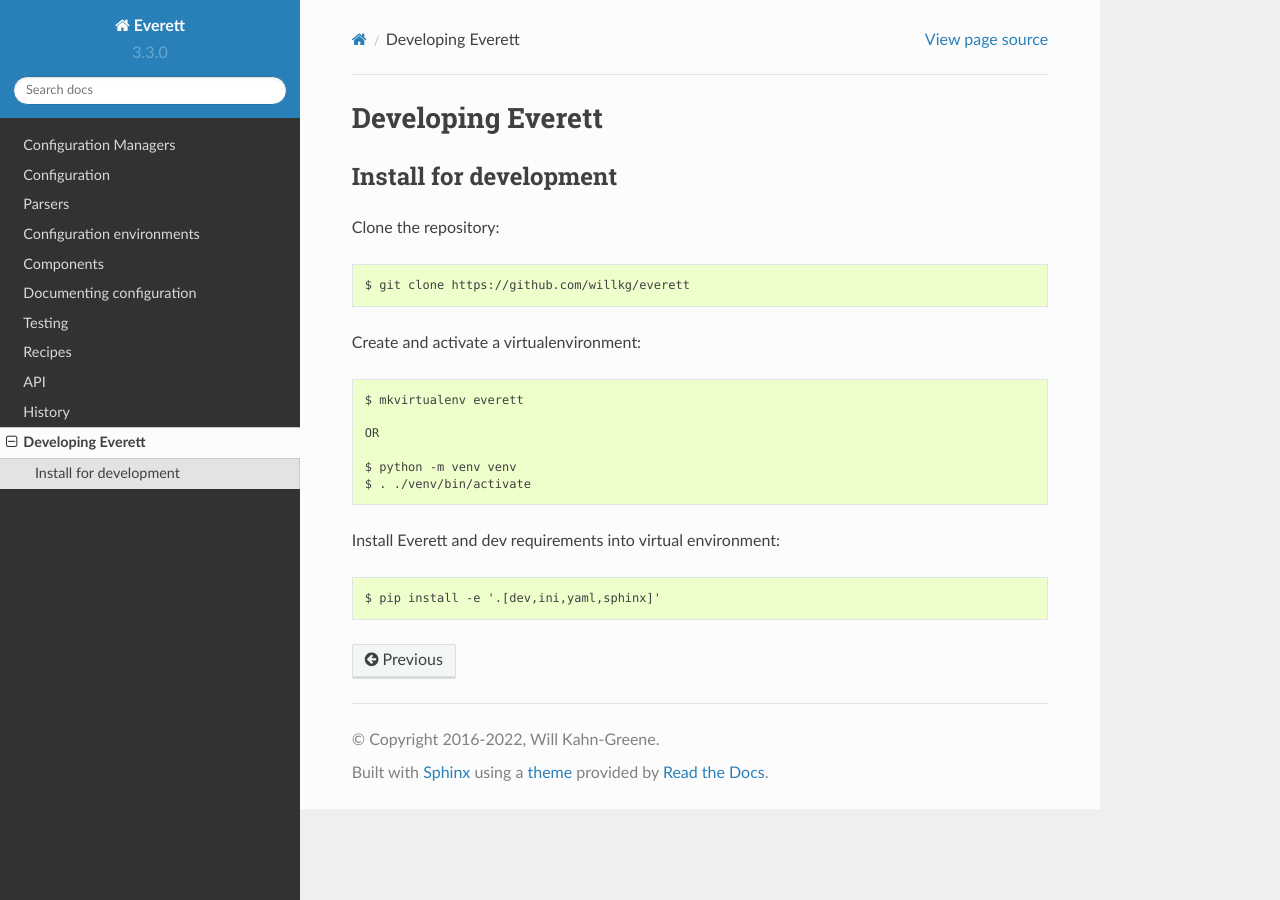
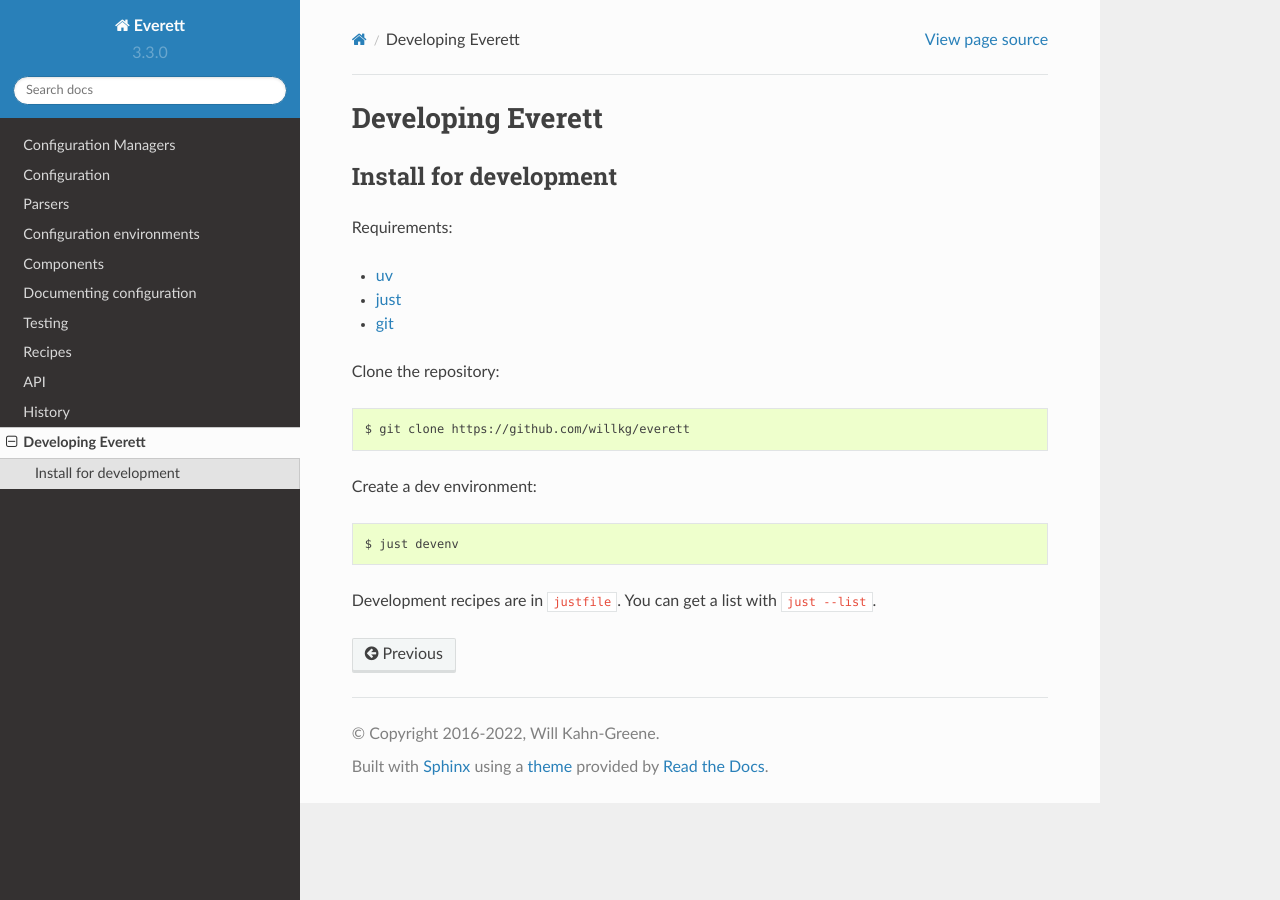
Before and after one commit to willkg/everett, a Sphinx documentation site: the page built from docs/dev.rst, in a window 1280 px wide. Built offline with Sphinx 7.4.7 and the Read the Docs theme 2.0.0, drawn with Linux system fonts in a browser that asks for light colours.

Commit message:
Switch to just and uv (#258)

```diff
--- a/docs/dev.rst
+++ b/docs/dev.rst
@@ -5,19 +5,19 @@
 Install for development
 =======================
 
+Requirements:
+
+* `uv <https://docs.astral.sh/uv/>`__
+* `just <https://just.systems/>`__
+* `git <https://git-scm.com/>`__
+
 Clone the repository::
 
     $ git clone https://github.com/willkg/everett
 
-Create and activate a virtualenvironment::
+Create a dev environment::
 
-    $ mkvirtualenv everett
+    $ just devenv
 
-    OR
-
-    $ python -m venv venv
-    $ . ./venv/bin/activate
-
-Install Everett and dev requirements into virtual environment::
-
-    $ pip install -e '.[dev,ini,yaml,sphinx]'
+Development recipes are in ``justfile``. You can get a list with
+``just --list``.
--- a/pyproject.toml
+++ b/pyproject.toml
@@ -44,6 +44,7 @@
     "ruff",
     "tox",
     "tox-gh-actions",
+    "tox-uv",
     "twine",
     "types-PyYAML",
     "Sphinx==7.2.6; python_version > '3.8'",
@@ -110,6 +111,7 @@
     py310
     py311
     py312
+uv_python_preference = only-managed
 
 [gh-actions]
 python =
@@ -127,6 +129,7 @@
 commands = pytest --doctest-modules src/
 
 [testenv:py38-lint]
+allowlist_externals = ruff
 basepython = python3.8
 changedir = {toxinidir}
 commands =
```
Also changed, not shown: 4 other files.
